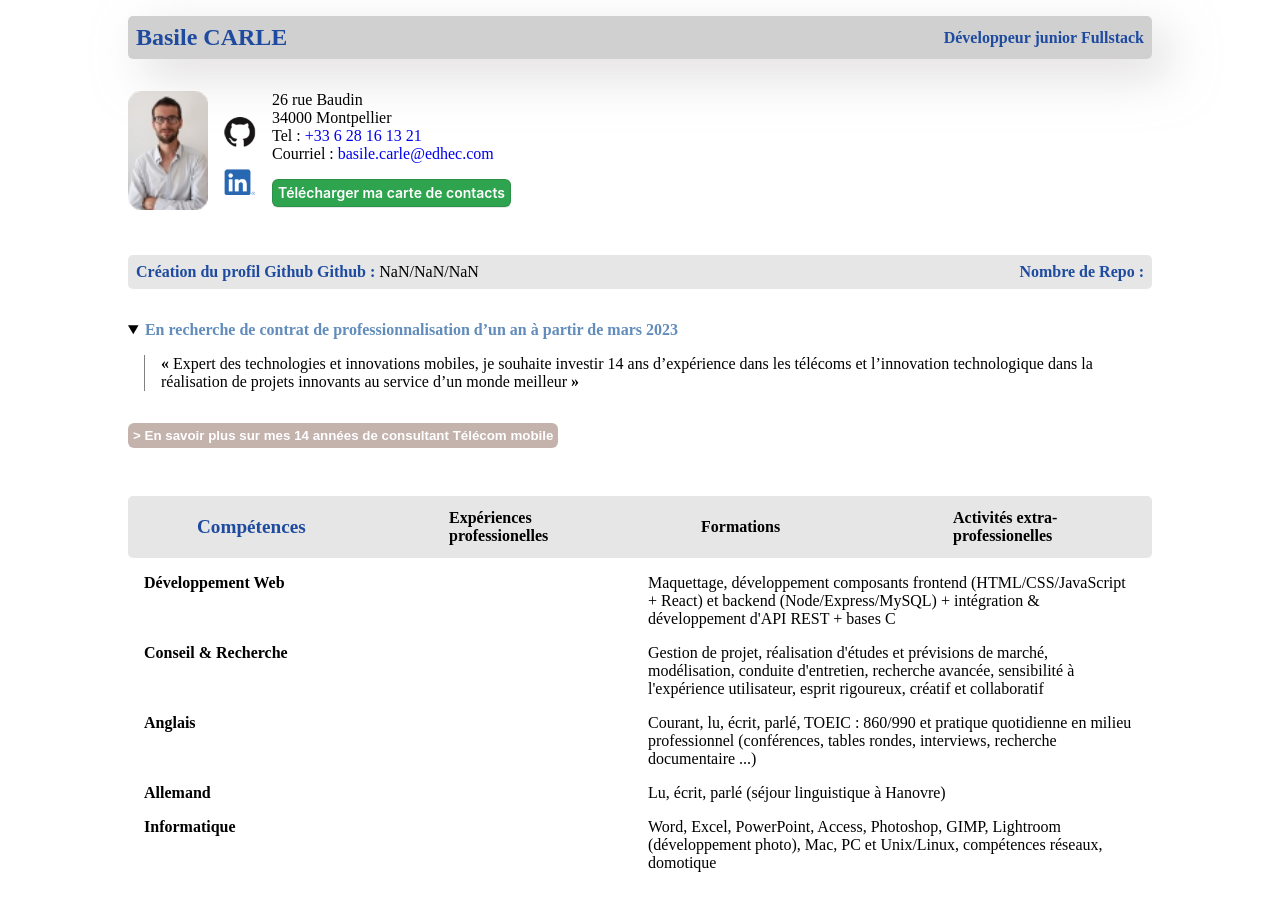
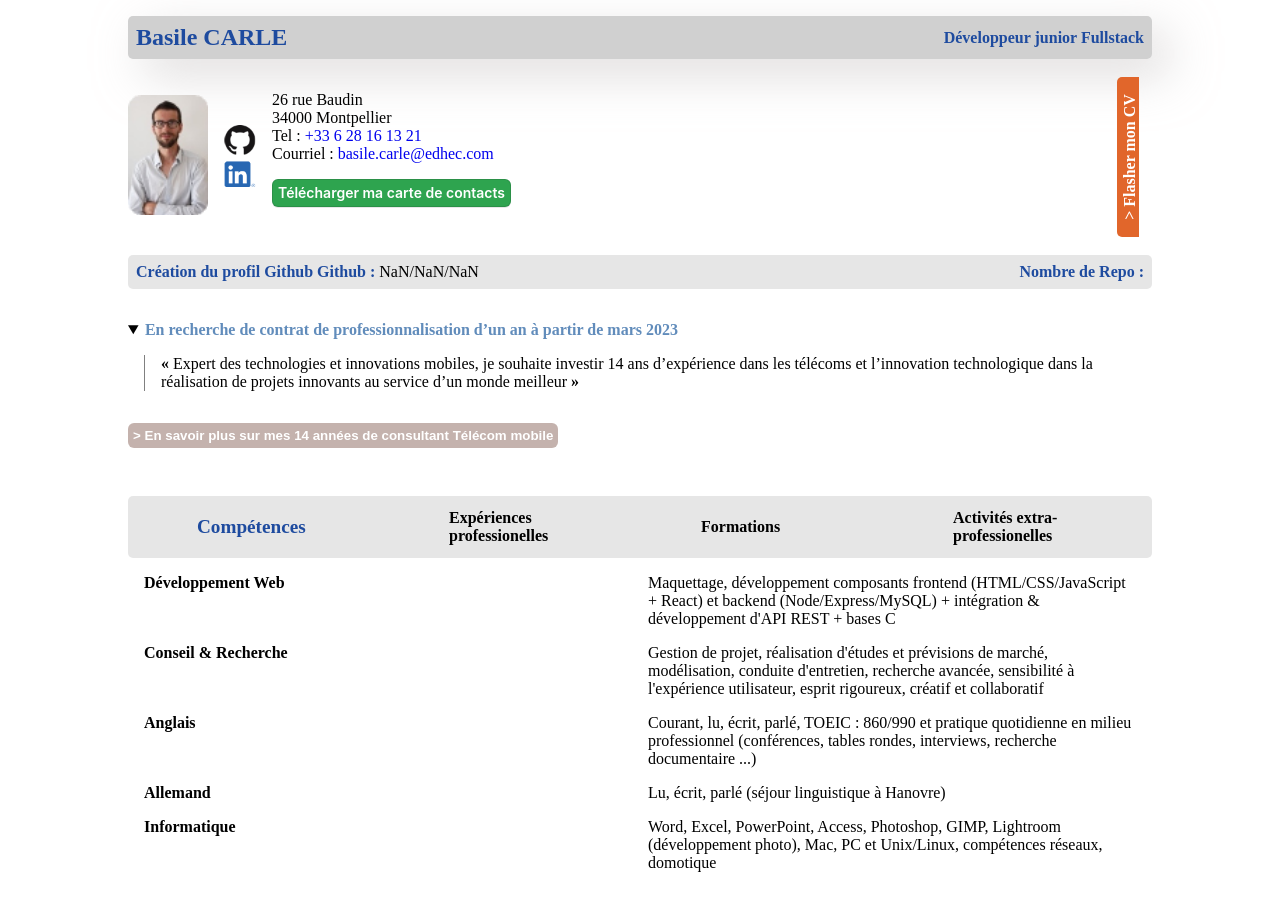
Before and after one commit to bebaile/CV-Basile-Carle, a React (Vite) app in the folder frontend/: page / in a window 1280 px wide. Shown: the top 910 px of the page. Built offline with nearby package versions, Linux system fonts and the light colour scheme; no server answers.

Commit message:
mise en place d'un bouton latéral pour faire apparaitre un QR code pour permettre de flasher le CV et le voir sur mobile

```diff
--- a/frontend/src/App.css
+++ b/frontend/src/App.css
@@ -6,6 +6,8 @@
   --title-color: #1e4b9f;
   --button-color: #2ea44f;
   --button-color-2: hsla(13, 36%, 31%, 0.4);
+  --button-color-3: #e1662b;
+  --bar-background-color: hsla(0, 0%, 50%, 0.195);
 }
 
 .container {
@@ -39,6 +41,8 @@
   max-width: 1024px;
   margin: 1rem;
   display: flex;
+  align-items: center;
+  position: relative;
 }
 
 #basile {
@@ -64,6 +68,26 @@
 
 .contacts p a {
   text-decoration: none;
+}
+
+.qrcode {
+  transform: rotate(-0.25turn);
+  width: 20ch;
+  font-weight: bold;
+  position: absolute;
+  left: calc(var(--content-width) - 6.5rem);
+  text-align: center;
+  background-color: var(--button-color-3);
+  border-top-right-radius: 5px;
+  border-top-left-radius: 5px;
+  color: white;
+  padding-top: 0.25rem;
+}
+
+.qrcode img {
+  width: 8rem;
+  margin: 1rem;
+  display: none;
 }
 
 .download-vcard-btn a {
@@ -124,6 +148,12 @@
   box-shadow: rgba(20, 70, 32, 0.2) 0 1px 0 inset;
 }
 
+@media screen and (max-width: 542px) {
+  .qrcode {
+    display: none;
+  }
+}
+
 /* ---------- */
 
 .github-summary {
@@ -133,7 +163,8 @@
   margin: 1rem;
   display: flex;
   justify-content: space-between;
-  background-color: hsla(0, 0%, 50%, 0.195);
+  background-color: var(--bar-background-color);
+  /* background-color: hsla(0, 0%, 50%, 0.195); */
   padding: 0.5rem;
   border-radius: 5px;
   box-shadow: -1rem -1rem -1rem hsla(0, 0%, 50%, 0.284);
@@ -193,7 +224,7 @@
   display: flex;
   justify-content: space-around;
   border-radius: 5px;
-  background-color: hsla(0, 0%, 50%, 0.195);
+  background-color: var(--bar-background-color);
   color: black;
   font-weight: bold;
   padding: 0.5rem;
@@ -207,7 +238,7 @@
 }
 
 .sub-onglet:hover {
-  color: #e1662b;
+  color: var(--button-color-3);
   font-size: larger;
 }
 
--- a/frontend/src/components/GeneralInfo.jsx
+++ b/frontend/src/components/GeneralInfo.jsx
@@ -2,6 +2,7 @@ import React from "react";
 import basile from "@assets/basileCarle.png";
 import github from "@assets/github.png";
 import linkedin from "@assets/linkedin.png";
+import qrcode from "@assets/qrcode.png";
 
 function GeneralInfo() {
   return (
@@ -37,6 +38,10 @@ function GeneralInfo() {
             </button>
           </p>
         </div>
+        <div className="qrcode">
+          <div id="tiroir-qrcode">{">"} Flasher mon CV</div>
+          <img src={qrcode} alt="QR code pour consulter le CV sur un mobile" />
+        </div>
       </div>
     </div>
   );
```
Also changed, not shown: frontend/src/assets/qrcode.png (added).
